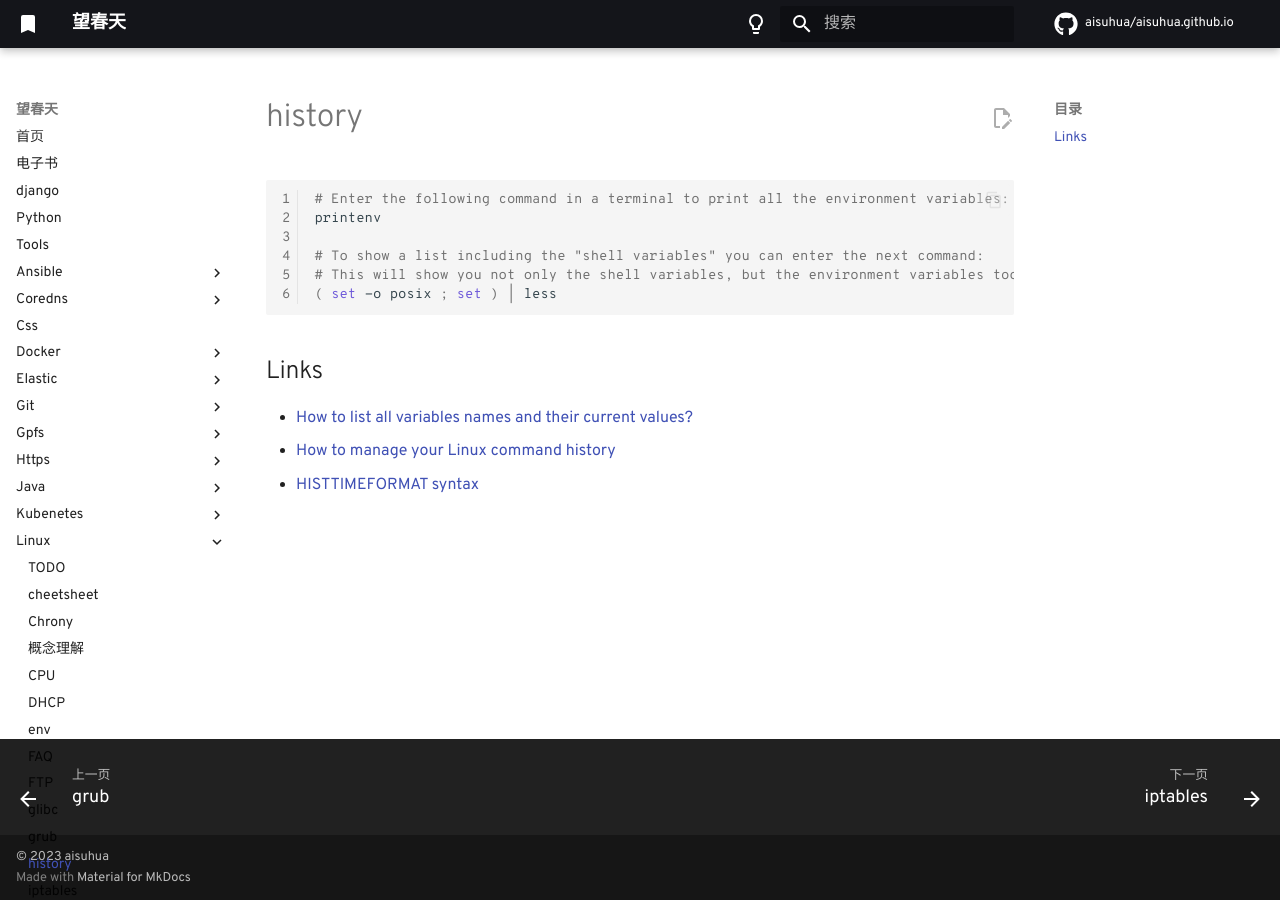
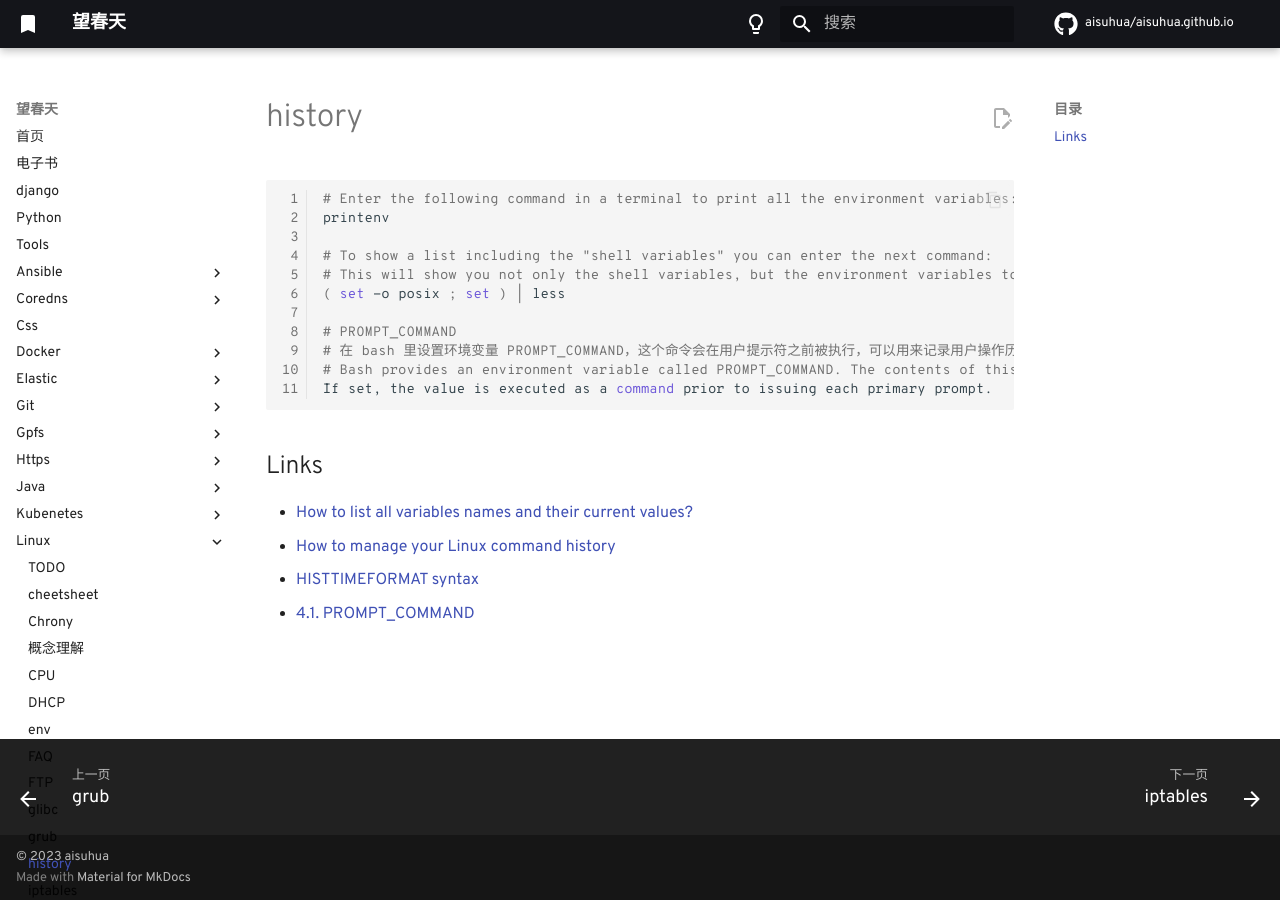
Before and after one commit to aisuhua/aisuhua.github.io, an MkDocs documentation site: the page built from docs/linux/history.md, in a window 1280 px wide. Built offline with MkDocs 1.6.1 and Material for MkDocs 9.7.7, drawn with Linux system fonts in a browser that asks for light colours; comment, search, counter and statistics services are not loaded.

Commit message:
history.md README.md

````diff
--- a/docs/linux/history.md
+++ b/docs/linux/history.md
@@ -7,6 +7,11 @@ printenv
 # To show a list including the "shell variables" you can enter the next command:
 # This will show you not only the shell variables, but the environment variables too.
 ( set -o posix ; set ) | less
+
+# PROMPT_COMMAND
+# 在 bash 里设置环境变量 PROMPT_COMMAND，这个命令会在用户提示符之前被执行，可以用来记录用户操作历史
+# Bash provides an environment variable called PROMPT_COMMAND. The contents of this variable are executed as a regular Bash command just before Bash displays a prompt.
+If set, the value is executed as a command prior to issuing each primary prompt.
 ```
 
 ## Links
@@ -14,3 +19,4 @@ printenv
 - [How to list all variables names and their current values?](https://askubuntu.com/questions/275965/how-to-list-all-variables-names-and-their-current-values)
 - [How to manage your Linux command history](https://www.redhat.com/sysadmin/history-command)
 - [HISTTIMEFORMAT syntax](https://unix.stackexchange.com/questions/174900/histtimeformat-syntax)
+- [4.1. PROMPT_COMMAND](https://tldp.org/HOWTO/Bash-Prompt-HOWTO/x264.html)
````
Also changed, not shown: docs/linux/init/README.md (+1 -1 lines).
